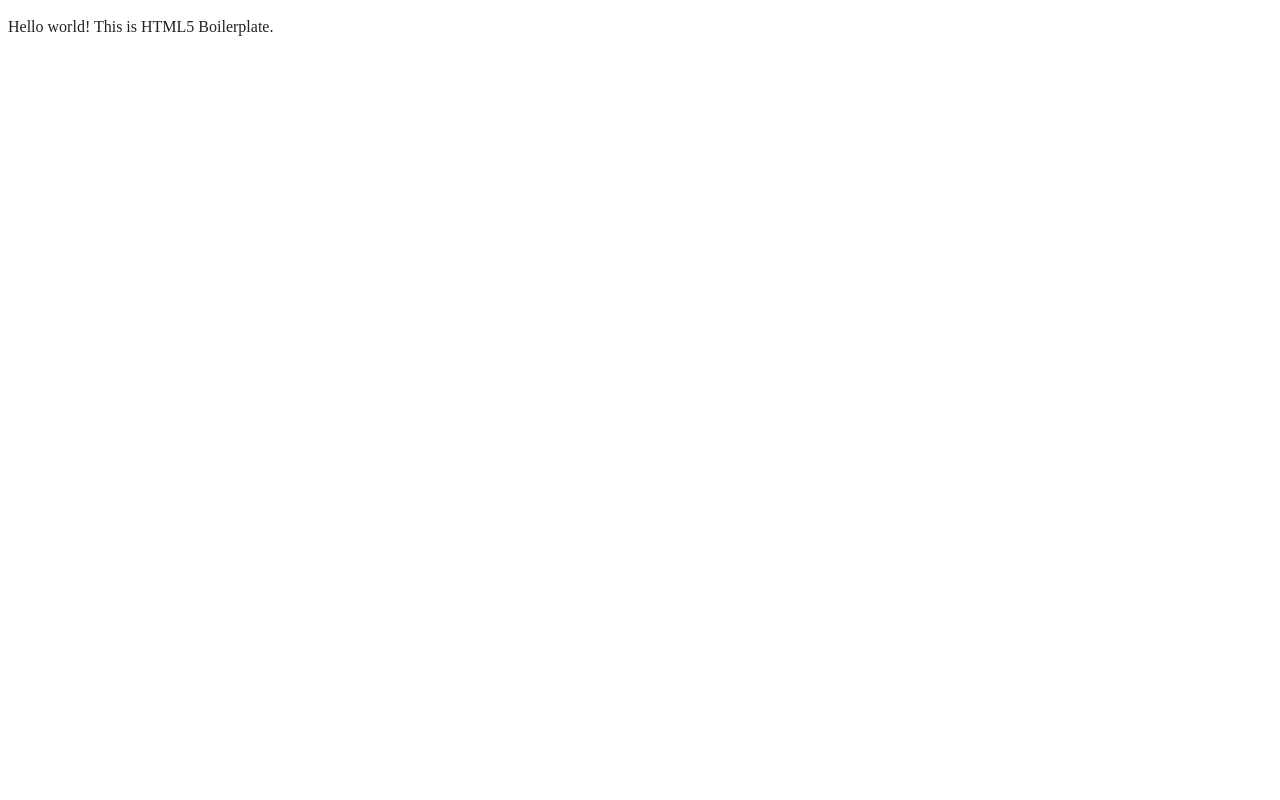
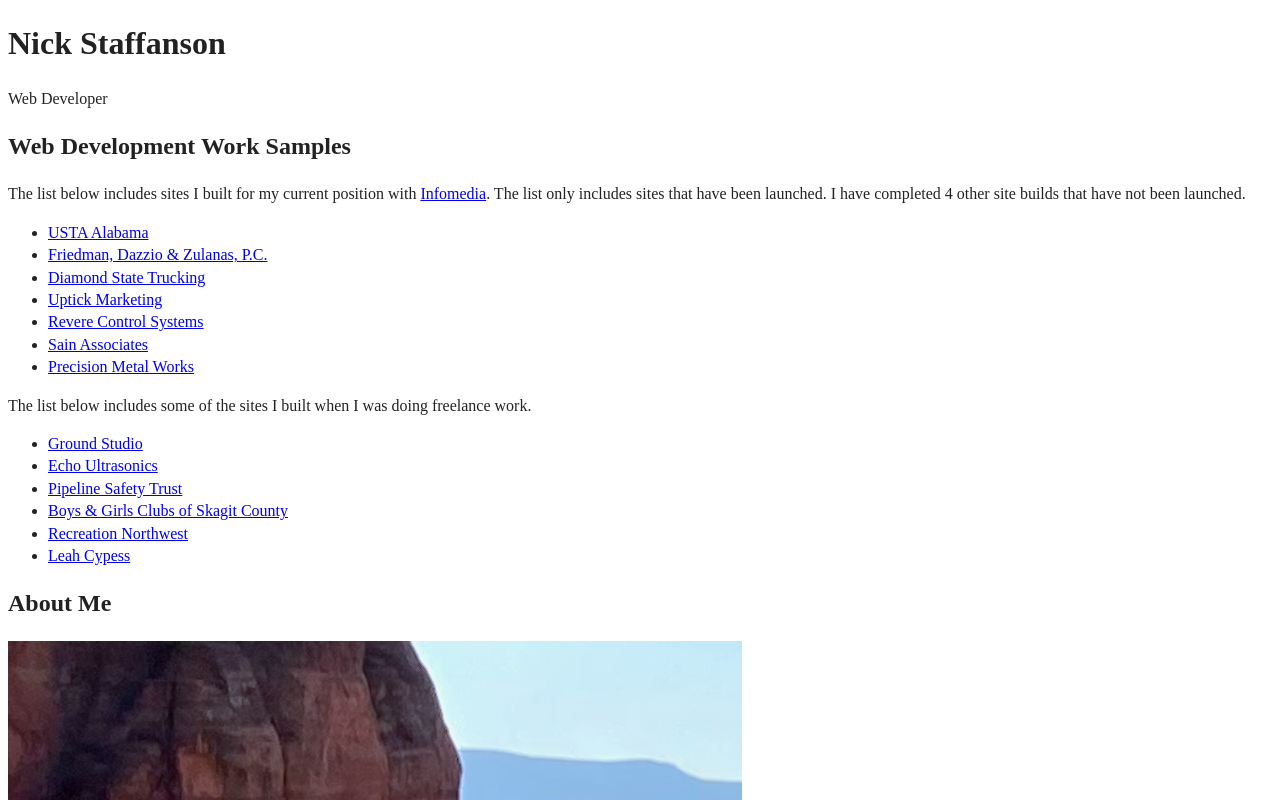
Before and after one commit to nickstaffanson/nickstaffanson.github.io, a website built with webpack: page index.html in a window 1280 px wide. Shown: the top 800 px of the page. Built offline with nearby package versions, Linux system fonts and the light colour scheme.

Commit message:
Update index.html

```diff
--- a/index.html
+++ b/index.html
@@ -1,12 +1,12 @@
 <!doctype html>
-<html class="no-js" lang="">
+<html class="no-js" lang="en">
 
 <head>
   <meta charset="utf-8">
   <meta name="viewport" content="width=device-width, initial-scale=1">
-  <title></title>
+  <title>Nick Staffanson</title>
   <link rel="stylesheet" href="css/style.css">
-  <meta name="description" content="">
+  <meta name="description" content="My portfolio site">
 
   <meta property="og:title" content="">
   <meta property="og:type" content="">
@@ -19,14 +19,52 @@
 
   <link rel="manifest" href="site.webmanifest">
   <meta name="theme-color" content="#fafafa">
+
+  <link rel="preconnect" href="https://fonts.googleapis.com">
+  <link rel="preconnect" href="https://fonts.gstatic.com" crossorigin>
+  <link href="https://fonts.googleapis.com/css2?family=Roboto:wght@400;500;700&display=swap" rel="stylesheet">
 </head>
 
 <body>
+  <header id="mainHeader" role="banner">
+    <h1>Nick Staffanson</h1>
+    <p>Web Developer</p>
+  </header>
+  <main id="myInfo" role="main">
+    <section>
+      <h2>Web Development Work Samples</h2>
+      <p>The list below includes sites I built for my current position with <a rel="noreferrer noopener nofollow" target="_blank" href="https://infomedia.com/">Infomedia</a>. The list only includes sites that have been launched. I have completed 4 other site builds that have not been launched.</p>
+      <ul>
+        <li><a rel="noreferrer noopener nofollow" target="_blank" href="https://ustaalabama.com/">USTA Alabama</a></li>
+        <li><a rel="noreferrer noopener nofollow" target="_blank" href="https://friedman-lawyers.com/">Friedman, Dazzio &amp; Zulanas, P.C.</a></li>
+        <li><a rel="noreferrer noopener nofollow" target="_blank" href="https://diamondstatetrucking.com/">Diamond State Trucking</a></li>
+        <li><a rel="noreferrer noopener nofollow" target="_blank" href="https://uptickmarketing.com/">Uptick Marketing</a></li>
+        <li><a rel="noreferrer noopener nofollow" target="_blank" href="https://www.reverecontrol.com/">Revere Control Systems</a></li>
+        <li><a rel="noreferrer noopener nofollow" target="_blank" href="https://www.sain.com/">Sain Associates</a></li>
+        <li><a rel="noreferrer noopener nofollow" target="_blank" href="https://precisionmetalinc.com/">Precision Metal Works</a></li>
+      </ul>
+      <p>The list below includes some of the sites I built when I was doing freelance work.</p>
+      <ul>
+        <li><a rel="noreferrer noopener nofollow" target="_blank" href="http://groundstudio.com/">Ground Studio</a></li>
+        <li><a rel="noreferrer noopener nofollow" target="_blank" href="https://www.echoultrasonics.com/">Echo Ultrasonics</a></li>
+        <li><a rel="noreferrer noopener nofollow" target="_blank" href="https://pstrust.org/">Pipeline Safety Trust</a></li>
+        <li><a rel="noreferrer noopener nofollow" target="_blank" href="https://skagitclubs.org/">Boys &amp; Girls Clubs of Skagit County</a></li>
+        <li><a rel="noreferrer noopener nofollow" target="_blank" href="https://www.recreationnorthwest.org/">Recreation Northwest</a></li>
+        <li><a rel="noreferrer noopener nofollow" target="_blank" href="https://www.leahcypess.com/">Leah Cypess</a></li>
+      </ul>
+    </section>
+    <section>
+      <h2>About Me</h2>
+      <img src="img/photo.jpeg" alt="Photo of me">
+      <p>I'm passionate about developing great sites! Also, I'm interested in career opportunities. I'm eager to learn new skills to succeed in my role.</p>
+      <p>I can be contacted at <a href="mailto:nicholas61893@gmail.com">nicholas61893@gmail.com</a> and can be found on <a rel="noreferrer noopener" target="_blank" href="https://www.linkedin.com/in/nickstaffanson/">LinkedIn</a>.</p>
+    </section>
+  </main>
+  <footer id="pageFooter" role="contentinfo">
+    <p>&copy; Copyright Nick Staffanson</p>
+  </footer>
 
-  <!-- Add your site or application content here -->
-  <p>Hello world! This is HTML5 Boilerplate.</p>
   <script src="js/app.js"></script>
-
 </body>
 
 </html>
```
